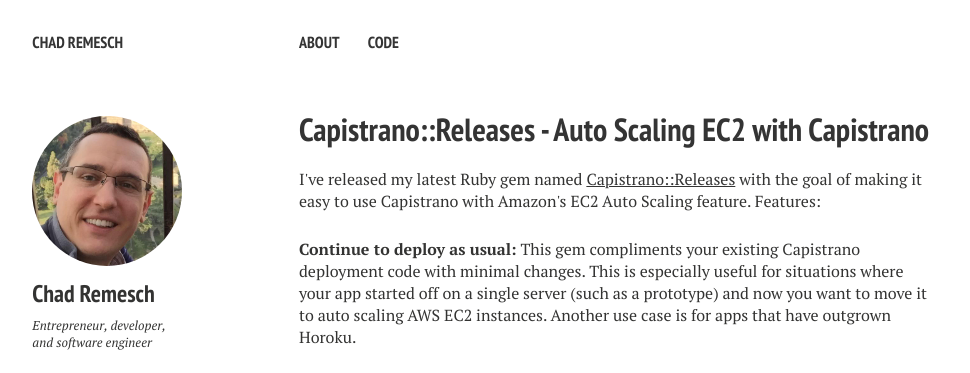
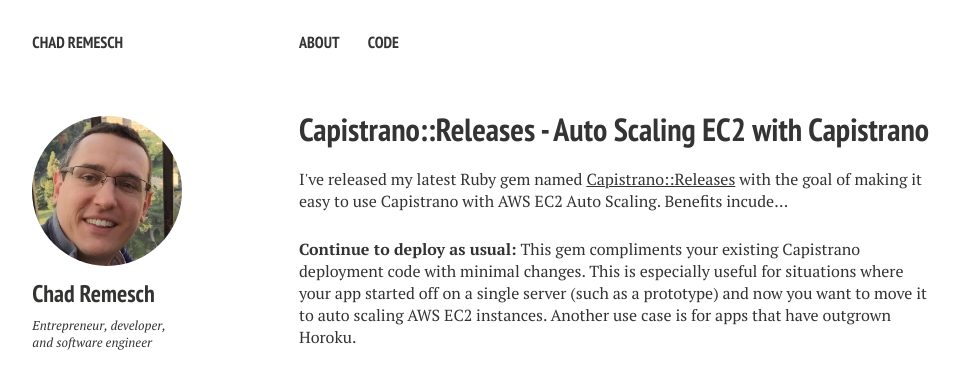
Before and after one commit to chadrem/chadrem.github.io, a Jekyll site: the page built from _posts/2017-09-03-auto-scaling-with-ruby-capistrano.html, in a window 1280 px wide. Shown: the top 373 px of the page, without its empty margins (21-991 px from the left). Built offline with Jekyll 4.4.1, drawn with Linux system fonts in a browser that asks for light colours; nearby versions of some CDN libraries.

Commit message:
Auto scaling leader post.

```diff
--- a/_posts/2017-09-03-auto-scaling-with-ruby-capistrano.html
+++ b/_posts/2017-09-03-auto-scaling-with-ruby-capistrano.html
@@ -9,8 +9,7 @@ tags: []
 ---
 <p>
     I've released my latest Ruby gem named <a href="https://github.com/chadrem/capistrano-releases">Capistrano::Releases</a>
-    with the goal of making it easy to use Capistrano with Amazon's EC2 Auto Scaling feature.
-    Features:
+    with the goal of making it easy to use Capistrano with AWS EC2 Auto Scaling. Benefits incude...
 </p>
 <p>
     <strong>Continue to deploy as usual:</strong>
```
